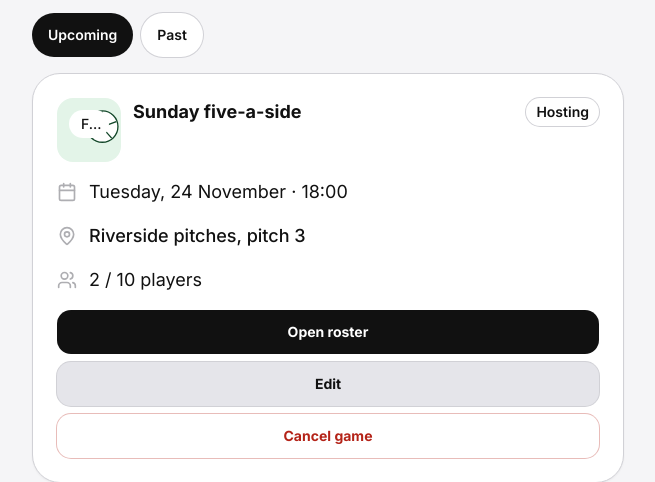
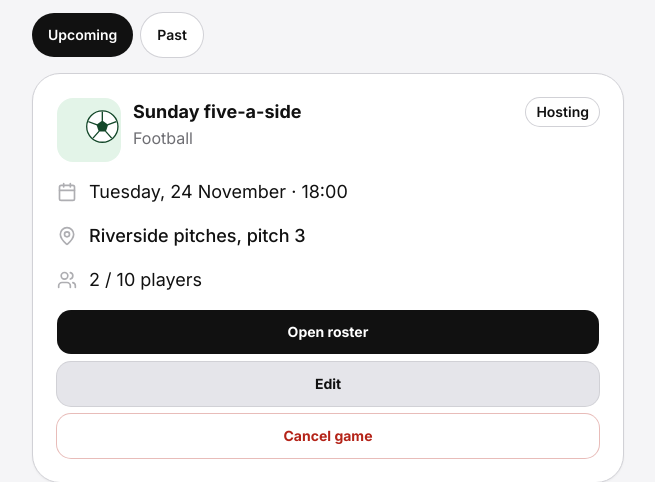
Before and after one commit to krists-v/meetup, a Laravel app: page /my-games in a window 1280 px wide. Shown: the part 228-710 px from the top of the page, without its empty margins (312-967 px from the left). Run offline with Laravel 12, Linux system fonts and the light colour scheme; a user stored in the database is signed in; data comes from the database, SQL or seed files in the repository; data that the repository does not hold is empty; style sheets or scripts are compiled from the project's sources; some libraries are stand-ins or nearby versions.

Commit message:
Show the sport name as text beside the small thumb.
A 64px picture clips the overlay pill, so the row names the sport next to the title instead.

Co-authored-by: Krists <krists-v@users.noreply.github.com>

```diff
--- a/resources/views/my-games/partials/row.blade.php
+++ b/resources/views/my-games/partials/row.blade.php
@@ -33,15 +33,13 @@
 
 <x-ui.card class="space-y-4">
     <div class="flex items-start gap-3">
-        <div class="relative h-16 w-16 shrink-0 overflow-hidden rounded-2xl">
-            <img src="{{ $event->photoUrl() }}" alt="{{ $event->sportLabel() }}" class="h-full w-full object-cover" />
-            <x-ui.image-pill :label="$event->sportLabel()" />
-        </div>
+        <img src="{{ $event->photoUrl() }}" alt="" class="h-16 w-16 shrink-0 rounded-2xl object-cover" />
         <div class="min-w-0 flex-1">
             <div class="flex items-start justify-between gap-2">
                 <h2 class="text-lg font-bold text-ink">{{ $event->title }}</h2>
                 <x-ui.badge :tone="$tone" class="shrink-0">{{ $chip }}</x-ui.badge>
             </div>
+            <p class="text-base text-ink-muted">{{ $event->sportLabel() }}</p>
         </div>
     </div>
 
```
Also changed, not shown: tests/Feature/MyGamesTest.php (+1 -1 lines).
